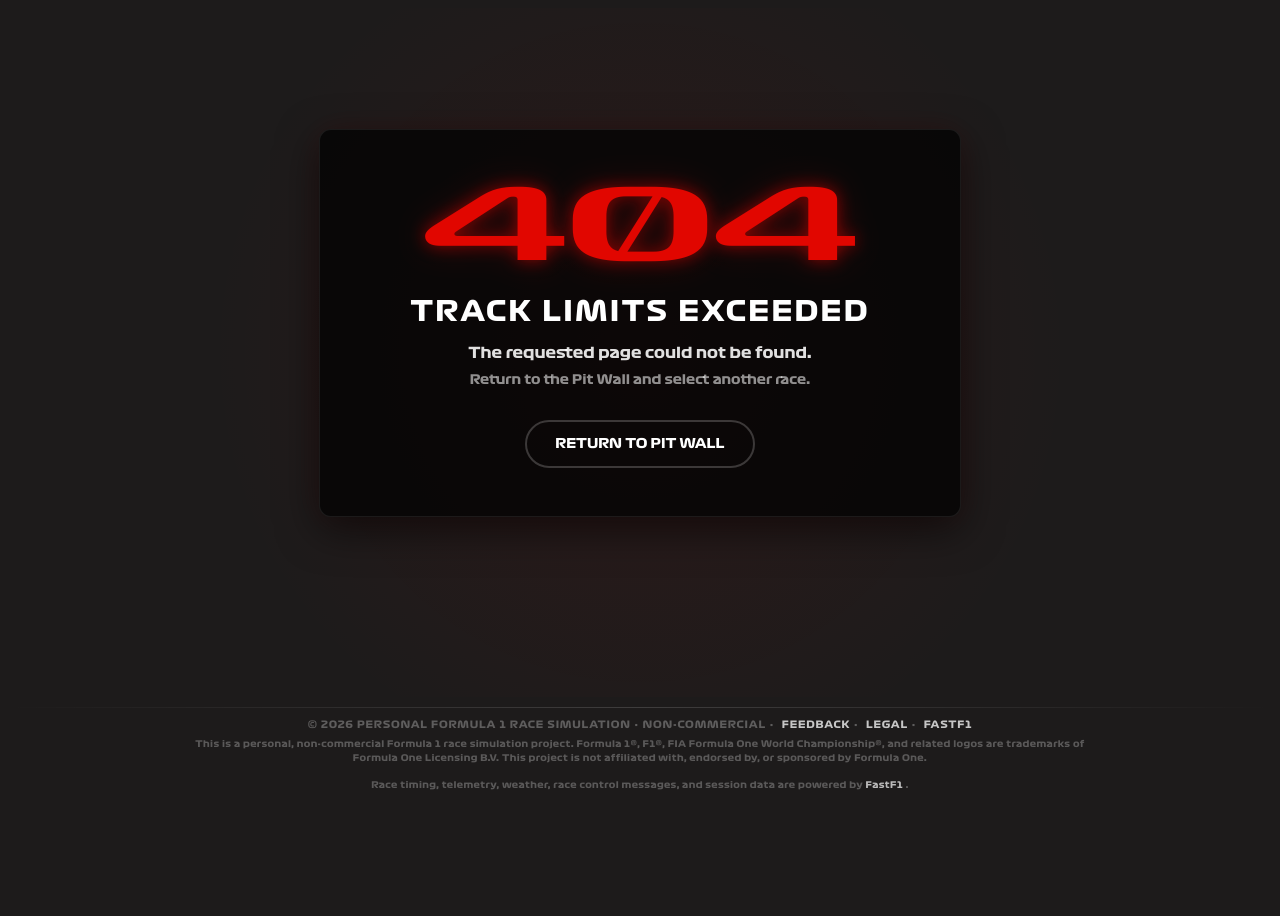
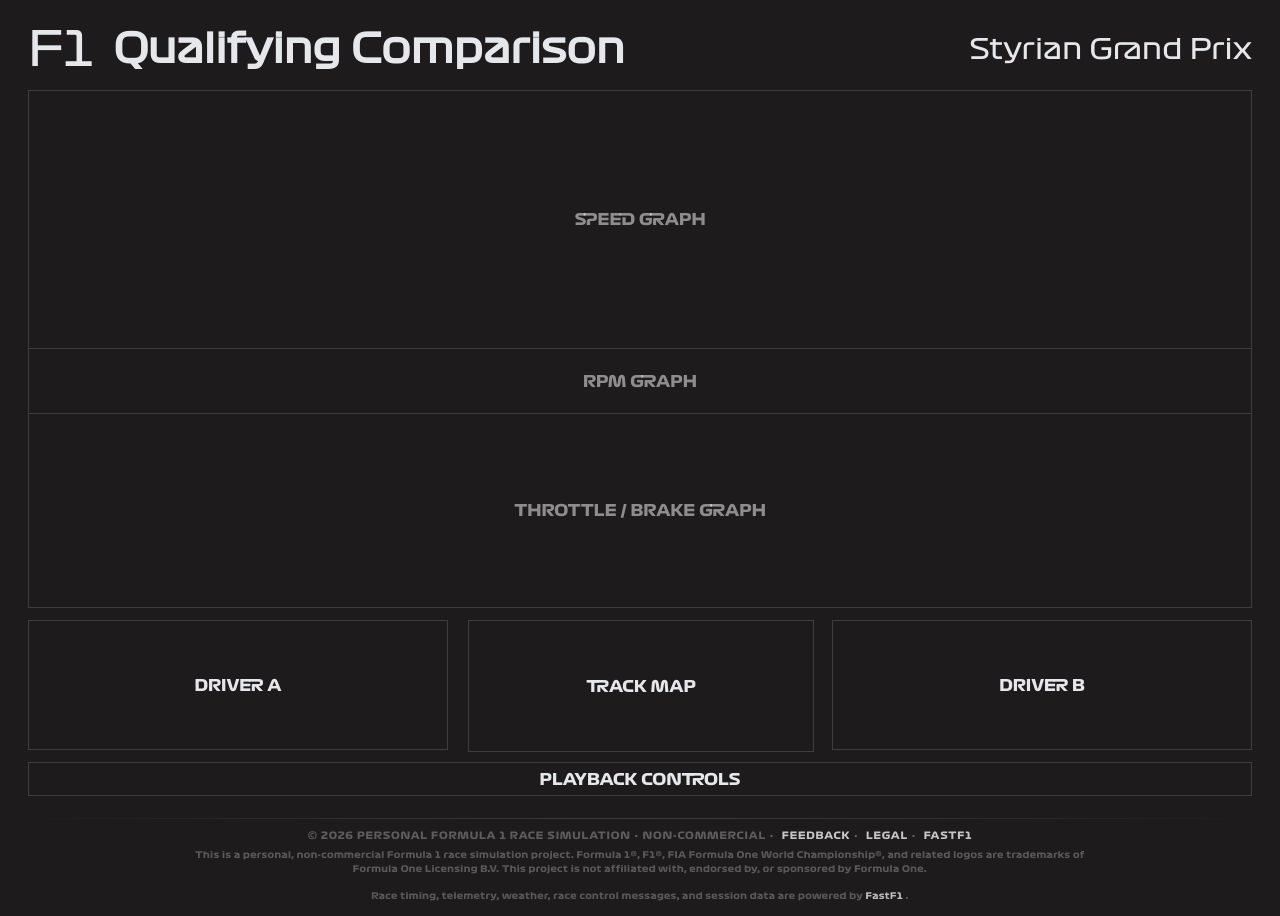
Before and after one commit to akhil2448/f1-race-simulator, an Angular app: page /ultimate-pace in a window 1280 px wide. Before the commit the page ends 808 px from the top, so only its background shows below. Built offline with nearby package versions, Linux system fonts and the light colour scheme.

Commit message:
added layout for ultimate-pace

```diff
--- a/src/app/app.routes.ts
+++ b/src/app/app.routes.ts
@@ -9,6 +9,7 @@ import { NotFoundComponent } from './pages/not-found/not-found.component';
 import { selectRaceGuard } from './core/guards/select-race.guard';
 import { qualifyingGuard } from './core/guards/qualifying.guard';
 import { simulationGuard } from './core/guards/simulation.guard';
+import { QualifyingComparisonPageComponent } from './pages/qualifying-comparison-page/qualifying-comparison-page.component';
 
 export const routes: Routes = [
   {
@@ -32,6 +33,10 @@ export const routes: Routes = [
         canActivate: [simulationGuard],
       },
       {
+        path: 'ultimate-pace',
+        component: QualifyingComparisonPageComponent,
+      },
+      {
         path: '**',
         component: NotFoundComponent,
       },
--- /dev/null
+++ b/src/app/pages/qualifying-comparison-page/qualifying-comparison-page.component.html
@@ -0,0 +1,32 @@
+<div class="comparison-page">
+  <!-- HEADER -->
+  <section class="comparison-header">
+    <div class="header-left">
+      <span class="f1-logo">F1</span>
+      <span class="title">Qualifying Comparison</span>
+    </div>
+
+    <div class="header-right">Styrian Grand Prix</div>
+  </section>
+
+  <!-- TELEMETRY PANEL -->
+  <section class="telemetry-panel">
+    <div class="graph speed-graph">SPEED GRAPH</div>
+
+    <div class="graph rpm-graph">RPM GRAPH</div>
+
+    <div class="graph throttle-graph">THROTTLE / BRAKE GRAPH</div>
+  </section>
+
+  <!-- BOTTOM SECTION -->
+  <section class="comparison-footer">
+    <div class="driver-card">DRIVER A</div>
+
+    <div class="track-map-card">TRACK MAP</div>
+
+    <div class="driver-card">DRIVER B</div>
+  </section>
+
+  <!-- CONTROLS -->
+  <section class="controls-panel">PLAYBACK CONTROLS</section>
+</div>
--- /dev/null
+++ b/src/app/pages/qualifying-comparison-page/qualifying-comparison-page.component.scss
@@ -0,0 +1,136 @@
+.comparison-page {
+  height: 100vh;
+
+  display: flex;
+  flex-direction: column;
+
+  padding: 12px 20px;
+
+  background: #1d1b1b;
+  color: #e5e7eb;
+
+  overflow: hidden;
+  box-sizing: border-box;
+}
+
+/* ==========================
+   HEADER
+========================== */
+
+.comparison-header {
+  flex: 0 0 auto;
+
+  display: flex;
+  justify-content: space-between;
+  align-items: center;
+
+  margin-bottom: 12px;
+}
+
+.header-left {
+  display: flex;
+  align-items: center;
+  gap: 20px;
+}
+
+.f1-logo {
+  font-family: "Formula1";
+  font-size: 48px;
+}
+
+.title {
+  font-family: "Formula1";
+  font-size: 40px;
+}
+
+.header-right {
+  font-family: "Formula1";
+  font-size: 28px;
+}
+
+/* ==========================
+   TELEMETRY PANEL
+========================== */
+
+.telemetry-panel {
+  flex: 1;
+
+  display: flex;
+  flex-direction: column;
+
+  border: 1px solid rgba(255, 255, 255, 0.15);
+
+  overflow: hidden;
+}
+
+.graph {
+  display: flex;
+  align-items: center;
+  justify-content: center;
+
+  color: rgba(255, 255, 255, 0.5);
+
+  border-bottom: 1px solid rgba(255, 255, 255, 0.15);
+}
+
+.speed-graph {
+  flex: 5;
+}
+
+.rpm-graph {
+  flex: 1.25;
+}
+
+.throttle-graph {
+  flex: 3.75;
+  border-bottom: none;
+}
+
+/* ==========================
+   FOOTER
+========================== */
+
+.comparison-footer {
+  flex: 0 0 130px;
+
+  display: grid;
+
+  grid-template-columns:
+    420px
+    1fr
+    420px;
+
+  gap: 20px;
+
+  margin-top: 12px;
+}
+
+.driver-card,
+.track-map-card {
+  border: 1px solid rgba(255, 255, 255, 0.15);
+
+  display: flex;
+  align-items: center;
+  justify-content: center;
+}
+
+.track-map-card {
+  width: 100%;
+  height: 100%;
+}
+
+/* ==========================
+   CONTROLS
+========================== */
+
+.controls-panel {
+  flex: 0 0 32px;
+
+  margin-top: 12px;
+
+  border: 1px solid rgba(255, 255, 255, 0.15);
+
+  display: flex;
+  align-items: center;
+  justify-content: center;
+}
```
Also changed, not shown: src/app/pages/qualifying-comparison-page/qualifying-comparison-page.component.ts (added, +12 -0 lines), 1 other file (tests, documents, lock files or other folders).
